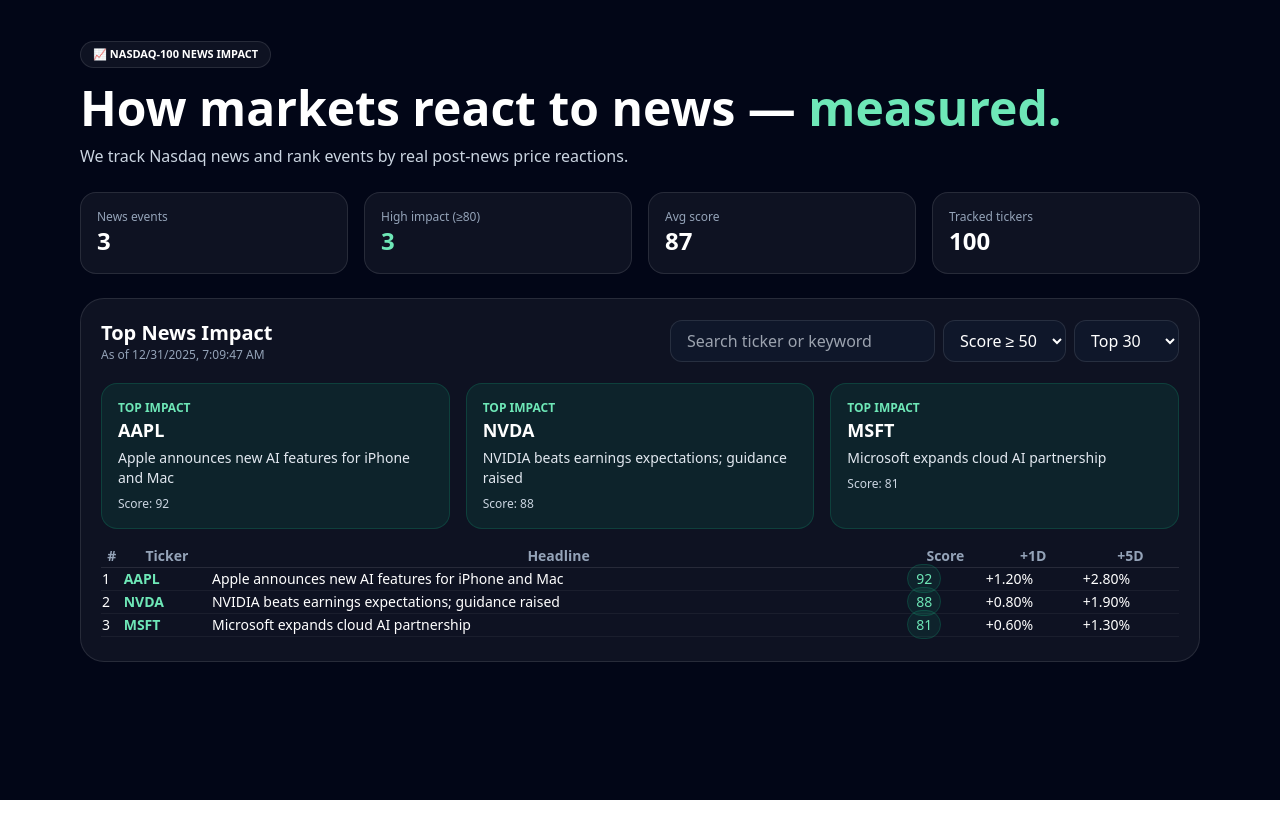
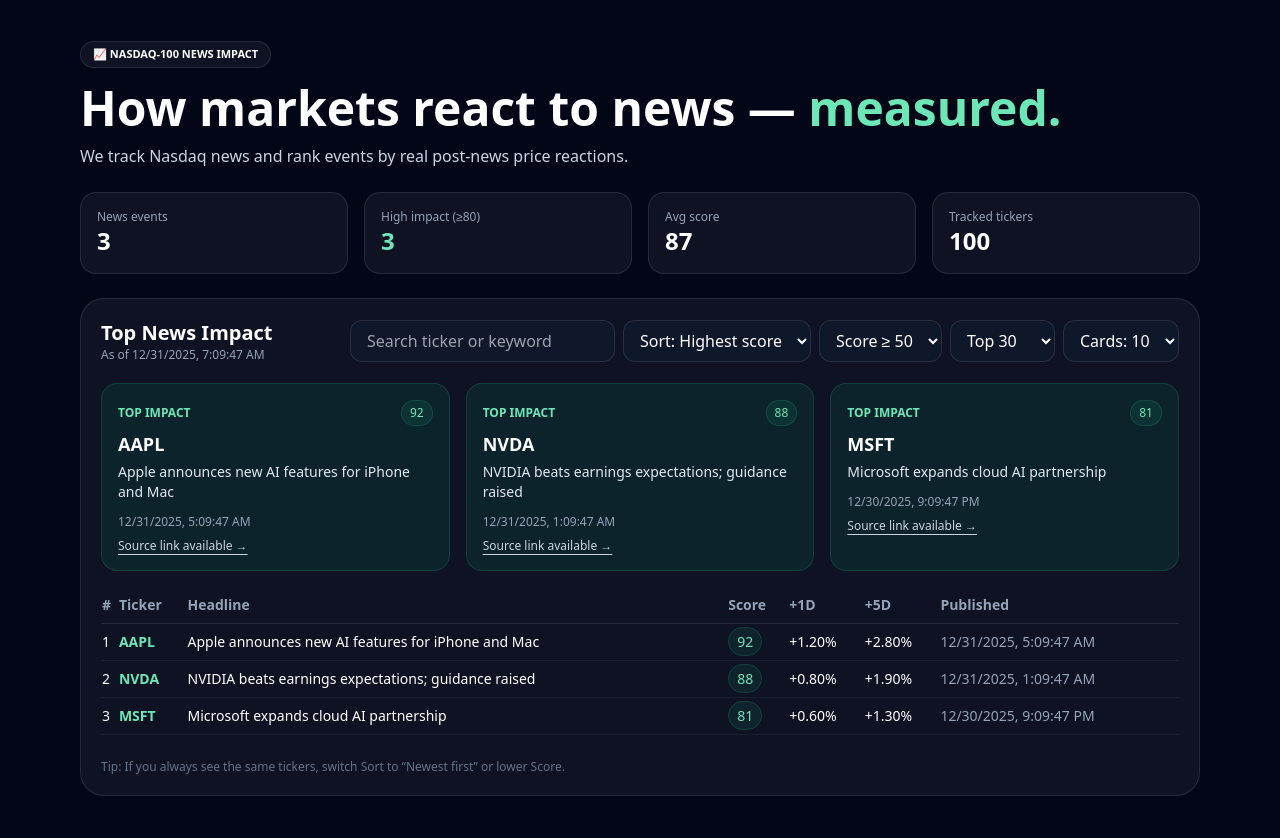
Before and after one commit to kuarkcoin/news-impact, a Next.js app: page / in a window 1280 px wide. Shown: the top 838 px of the page. Before the commit the page ends 800 px from the top, so only its background shows below. Built offline with nearby package versions, Linux system fonts and the light colour scheme.

Commit message:
Update page.tsx

```diff
--- a/app/page.tsx
+++ b/app/page.tsx
@@ -37,12 +37,6 @@ function scoreBadge(score: number) {
   return 'bg-slate-500/10 text-slate-300 border-slate-500/20';
 }
 
-function pricedInBadge(v: boolean | null | undefined) {
-  if (v === true) return { txt: '✅ Priced-in', cls: 'bg-slate-500/10 text-slate-300 border-slate-500/20' };
-  if (v === false) return { txt: '🔥 Not priced', cls: 'bg-emerald-500/10 text-emerald-300 border-emerald-500/20' };
-  return { txt: '—', cls: 'bg-slate-500/10 text-slate-300 border-slate-500/20' };
-}
-
 /* ================= PAGE ================= */
 export default function HomePage() {
   const [data, setData] = useState<LeaderboardResponse | null>(null);
@@ -52,6 +46,12 @@ export default function HomePage() {
   const [minScore, setMinScore] = useState(50);
   const [limit, setLimit] = useState(30);
   const [q, setQ] = useState('');
+
+  // ✅ Yeni: UI sort
+  const [sortBy, setSortBy] = useState<'score' | 'newest'>('score');
+
+  // ✅ Yeni: Üstte kaç tane kart gösterelim?
+  const [topN, setTopN] = useState(10);
 
   useEffect(() => {
     let alive = true;
@@ -69,21 +69,30 @@ export default function HomePage() {
         if (alive) setLoading(false);
       }
     })();
-    return () => {
-      alive = false;
-    };
+    return () => { alive = false; };
   }, [minScore, limit]);
 
   const filtered = useMemo(() => {
     const items = data?.items || [];
     const qq = q.trim().toLowerCase();
-    if (!qq) return items;
-    return items.filter((it) =>
-      [it.symbol, it.headline, it.type].join(' ').toLowerCase().includes(qq)
-    );
-  }, [data, q]);
 
-  const top3 = filtered.slice(0, 3);
+    const searched = !qq
+      ? items
+      : items.filter((it) => [it.symbol, it.headline, it.type].join(' ').toLowerCase().includes(qq));
+
+    // ✅ UI sort: skor veya en yeni
+    const sorted = [...searched].sort((a, b) => {
+      if (sortBy === 'newest') {
+        return new Date(b.publishedAt).getTime() - new Date(a.publishedAt).getTime();
+      }
+      // default score
+      return b.score - a.score;
+    });
+
+    return sorted;
+  }, [data, q, sortBy]);
+
+  const topCards = filtered.slice(0, topN);
 
   /* ================= RENDER ================= */
   return (
@@ -137,25 +146,79 @@ export default function HomePage() {
                 placeholder="Search ticker or keyword"
                 className="px-4 py-2 rounded-xl bg-slate-900 border border-white/10"
               />
-              <select value={minScore} onChange={(e) => setMinScore(+e.target.value)} className="px-3 py-2 rounded-xl bg-slate-900 border border-white/10">
-                {[50, 60, 70, 80].map(v => <option key={v} value={v}>Score ≥ {v}</option>)}
+
+              <select
+                value={sortBy}
+                onChange={(e) => setSortBy(e.target.value as any)}
+                className="px-3 py-2 rounded-xl bg-slate-900 border border-white/10"
+                title="Sort"
+              >
+                <option value="score">Sort: Highest score</option>
+                <option value="newest">Sort: Newest first</option>
               </select>
-              <select value={limit} onChange={(e) => setLimit(+e.target.value)} className="px-3 py-2 rounded-xl bg-slate-900 border border-white/10">
-                {[20, 30, 50, 100].map(v => <option key={v} value={v}>Top {v}</option>)}
+
+              <select
+                value={minScore}
+                onChange={(e) => setMinScore(+e.target.value)}
+                className="px-3 py-2 rounded-xl bg-slate-900 border border-white/10"
+              >
+                {[40, 50, 60, 70, 80].map(v => (
+                  <option key={v} value={v}>Score ≥ {v}</option>
+                ))}
+              </select>
+
+              <select
+                value={limit}
+                onChange={(e) => setLimit(+e.target.value)}
+                className="px-3 py-2 rounded-xl bg-slate-900 border border-white/10"
+              >
+                {[20, 30, 50, 100].map(v => (
+                  <option key={v} value={v}>Top {v}</option>
+                ))}
+              </select>
+
+              <select
+                value={topN}
+                onChange={(e) => setTopN(+e.target.value)}
+                className="px-3 py-2 rounded-xl bg-slate-900 border border-white/10"
+                title="Top cards"
+              >
+                {[3, 6, 10, 12].map(v => (
+                  <option key={v} value={v}>Cards: {v}</option>
+                ))}
               </select>
             </div>
           </div>
 
-          {/* TOP 3 */}
-          {top3.length > 0 && (
-            <div className="grid sm:grid-cols-3 gap-4 px-5 pb-4">
-              {top3.map(it => (
-                <div key={it.symbol} className="rounded-2xl bg-emerald-500/10 border border-emerald-500/20 p-4">
+          {/* TOP CARDS */}
+          {topCards.length > 0 && (
+            <div className="grid sm:grid-cols-2 lg:grid-cols-3 gap-4 px-5 pb-4">
+              {topCards.map((it) => (
+                <Link
+                  key={`${it.symbol}-${it.publishedAt}`}
+                  href={`/ticker/${it.symbol}`}
+                  className="block rounded-2xl bg-emerald-500/10 border border-emerald-500/20 p-4 hover:bg-emerald-500/15 transition"
+                >
+                  <div className="flex items-center justify-between gap-2">
                     <div className="text-xs font-black text-emerald-300">TOP IMPACT</div>
-                  <div className="text-lg font-black">{it.symbol}</div>
-                  <div className="text-sm text-slate-200 mt-1">{it.headline}</div>
-                  <div className="mt-2 text-xs text-slate-300">Score: {it.score}</div>
+                    <span className={`px-2 py-1 text-xs rounded-full border ${scoreBadge(it.score)}`}>
+                      {it.score}
+                    </span>
                   </div>
+
+                  <div className="text-lg font-black mt-1">{it.symbol}</div>
+                  <div className="text-sm text-slate-200 mt-1 line-clamp-3">{it.headline}</div>
+
+                  <div className="mt-3 text-xs text-slate-400">
+                    {new Date(it.publishedAt).toLocaleString()}
+                  </div>
+
+                  {it.url && (
+                    <div className="mt-2 text-xs text-slate-300 underline underline-offset-4">
+                      Source link available →
+                    </div>
+                  )}
+                </Link>
               ))}
             </div>
           )}
@@ -166,8 +229,8 @@ export default function HomePage() {
             {!loading && err && <div className="py-6 text-red-300">{err}</div>}
             {!loading && !err && filtered.length === 0 && (
               <div className="py-10 text-center">
-                <div className="text-lg font-black">No high-impact news yet</div>
-                <div className="text-slate-400 mt-2">Markets are calm. Try lowering the score.</div>
+                <div className="text-lg font-black">No results</div>
+                <div className="text-slate-400 mt-2">Try lowering the score or changing sort.</div>
               </div>
             )}
 
@@ -175,30 +238,41 @@ export default function HomePage() {
               <table className="w-full text-sm">
                 <thead className="text-slate-400 border-b border-white/10">
                   <tr>
-                    <th>#</th><th>Ticker</th><th>Headline</th><th>Score</th><th>+1D</th><th>+5D</th>
+                    <th className="text-left py-2">#</th>
+                    <th className="text-left py-2">Ticker</th>
+                    <th className="text-left py-2">Headline</th>
+                    <th className="text-left py-2">Score</th>
+                    <th className="text-left py-2">+1D</th>
+                    <th className="text-left py-2">+5D</th>
+                    <th className="text-left py-2">Published</th>
                   </tr>
                 </thead>
                 <tbody>
-                  {filtered.map((it, i) => {
-                    const p = pricedInBadge(it.pricedIn);
-                    return (
-                      <tr key={i} className="border-b border-white/5">
-                        <td>{i + 1}</td>
-                        <td>
+                  {filtered.map((it, i) => (
+                    <tr key={`${it.symbol}-${it.publishedAt}-${i}`} className="border-b border-white/5">
+                      <td className="py-2">{i + 1}</td>
+                      <td className="py-2">
                         <Link href={`/ticker/${it.symbol}`} className="text-emerald-300 font-black hover:underline">
                           {it.symbol}
                         </Link>
                       </td>
-                        <td>{it.headline}</td>
-                        <td><span className={`px-2 py-1 rounded-full border ${scoreBadge(it.score)}`}>{it.score}</span></td>
-                        <td>{fmtPct(it.ret1d)}</td>
-                        <td>{fmtPct(it.ret5d)}</td>
+                      <td className="py-2">{it.headline}</td>
+                      <td className="py-2">
+                        <span className={`px-2 py-1 rounded-full border ${scoreBadge(it.score)}`}>{it.score}</span>
+                      </td>
+                      <td className="py-2">{fmtPct(it.ret1d)}</td>
+                      <td className="py-2">{fmtPct(it.ret5d)}</td>
+                      <td className="py-2 text-slate-400">{new Date(it.publishedAt).toLocaleString()}</td>
                     </tr>
-                    );
-                  })}
+                  ))}
                 </tbody>
               </table>
             )}
+          </div>
+
+          {/* FOOTER NOTE */}
+          <div className="px-5 pb-5 text-xs text-slate-500">
+            Tip: If you always see the same tickers, switch Sort to “Newest first” or lower Score.
           </div>
         </div>
       </section>
```
Lines whose indentation alone changed are shown as unchanged.
